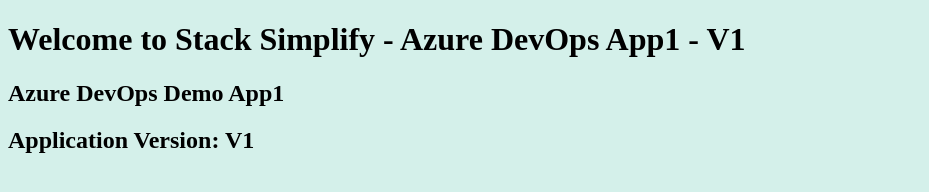
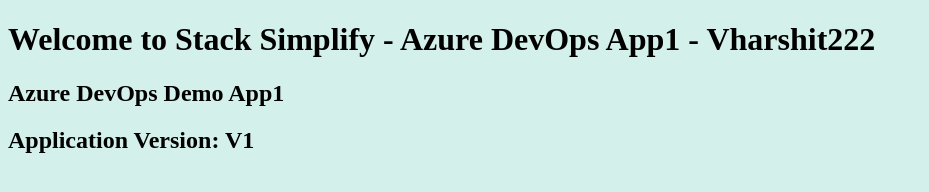
Before and after one commit to HarshitAwasthi99/aks-demo-pipeline, a plain HTML site: page index.html in a window 1280 px wide. Shown: the whole page, without its empty margins (0-929 px from the left). Drawn offline with Linux system fonts and the light colour scheme.

Commit message:
Update index.html

```diff
--- a/index.html
+++ b/index.html
@@ -1,7 +1,7 @@
 <!DOCTYPE html>
 <html>
    <body style="background-color:rgb(212, 240, 234);">
-      <h1>Welcome to Stack Simplify - Azure DevOps App1 - V1</h1>
+      <h1>Welcome to Stack Simplify - Azure DevOps App1 - Vharshit222</h1>
       <h2>Azure DevOps Demo App1</h2>
       <h2>Application Version: V1</h2>
    </body>
```
